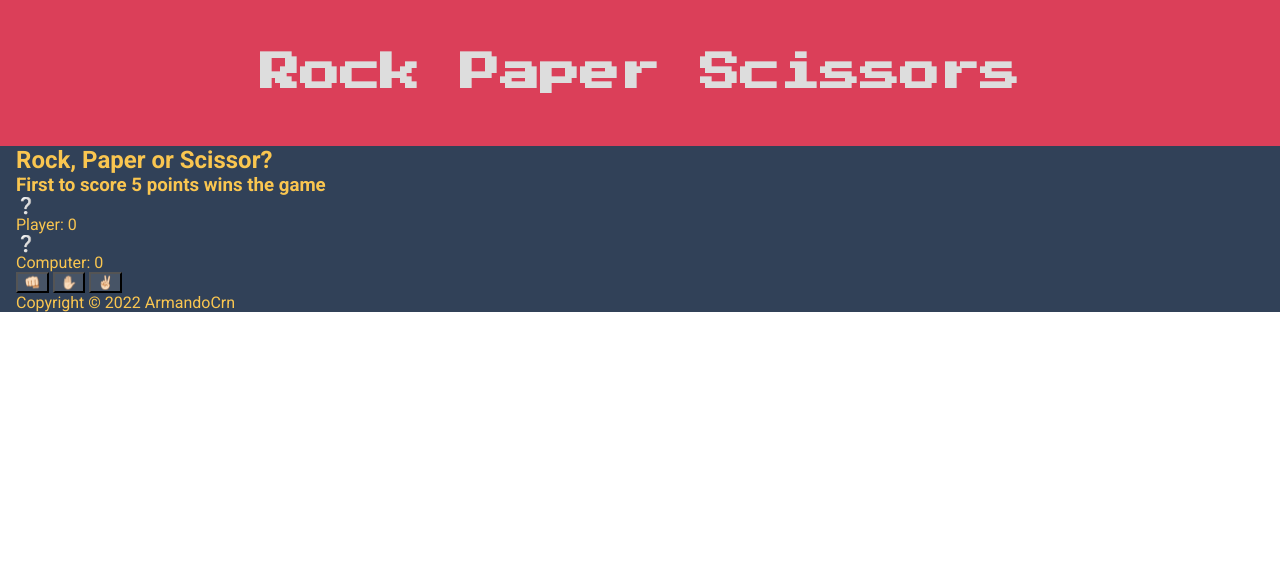
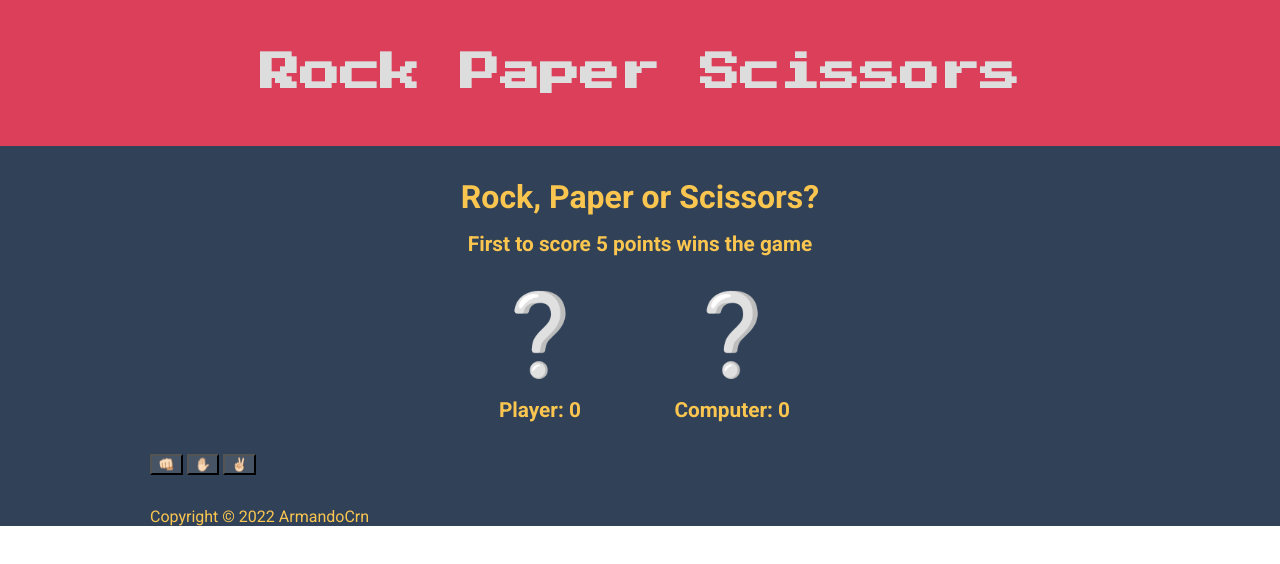
Before and after one commit to ArmandoCrn/JavascriptFirstProject-OdinProject, a plain HTML site: page index.html in a window 1280 px wide. Drawn offline with Linux system fonts and the light colour scheme.

Commit message:
Done css choice section

```diff
--- a/index.html
+++ b/index.html
@@ -14,28 +14,36 @@
   </head>
 
   <body>
+    <!-- HEADER -->
     <header class="header p-x">
       <div class="container">
         <h1 class="title">Rock Paper Scissors</h1>
       </div>
     </header>
 
+    <!-- MAIN -->
     <main class="main p-x">
-      <h2>Rock, Paper or Scissor?</h2>
+      <div class="container">
+        <h2>Rock, Paper or Scissors?</h2>
+
         <h3>First to score 5 points wins the game</h3>
 
-      <section class="choice">
+        <!-- ROCK, PAPER OR SCISSORS -->
+        <section class="choices">
           <div id="player-choice">
             <div class="emoji player">❔</div>
+
             <p class="score player">Player: 0</p>
           </div>
 
           <div id="computer-choice">
             <div class="emoji computer">❔</div>
+
             <p class="score computer">Computer: 0</p>
           </div>
         </section>
 
+        <!-- PLAYER CHOICE -->
         <section class="cards">
           <button class="rock card">👊🏻</button>
 
@@ -43,10 +51,14 @@
 
           <button class="scissore card">✌🏻</button>
         </section>
+      </div>
     </main>
 
+    <!-- FOOTER -->
     <footer class="footer p-x">
+      <div class="container">
         <p>Copyright &copy; 2022 ArmandoCrn</p>
+      </div>
     </footer>
   </body>
 </html>
--- a/style.css
+++ b/style.css
@@ -71,6 +71,11 @@ body {
   background-color: var(--blue);
 }
 
+.main h2,
+.main h3 {
+  text-align: center;
+}
+
 .card {
   background-color: var(--light-blue);
 }
@@ -86,12 +91,43 @@ body {
 
 .header .container {
   max-width: 300px;
-  margin: auto;
+  margin-inline: auto;
 }
 
 /* +-- MAIN --+  */
 
 .main {
+  padding-block: 2rem;
+}
+
+.main h2 {
+  margin-bottom: 1rem;
+}
+
+/* +-- CHOICES --+  */
+
+.choices {
+  margin-block: 2rem;
+  max-width: 250px;
+  margin-inline: auto;
+  display: flex;
+  justify-content: space-between;
+}
+
+#player-choice,
+#computer-choice {
+  display: flex;
+  flex-direction: column;
+  align-items: center;
+  gap: 1rem;
+}
+
+.emoji {
+  font-size: 3rem;
+}
+
+.score {
+  font-size: 1.1rem;
 }
 
 /*==============
@@ -101,10 +137,36 @@ body {
   .title {
     font-size: 2.5rem;
   }
+
+  .main h2 {
+    font-size: 2rem;
+  }
+
+  .main h3 {
+    font-size: 1.3rem;
+  }
+
+  .choices {
+    max-width: 300px;
+  }
+
+  .emoji {
+    font-size: 5rem;
+  }
+
+  .score {
+    font-size: 1.3rem;
+    font-weight: bold;
+  }
 }
 
 @media (min-width: 795px) {
   .header .container {
     max-width: none;
   }
+
+  .container {
+    max-width: 980px;
+    margin-inline: auto;
+  }
 }
```
Lines whose indentation alone changed are shown as unchanged.
